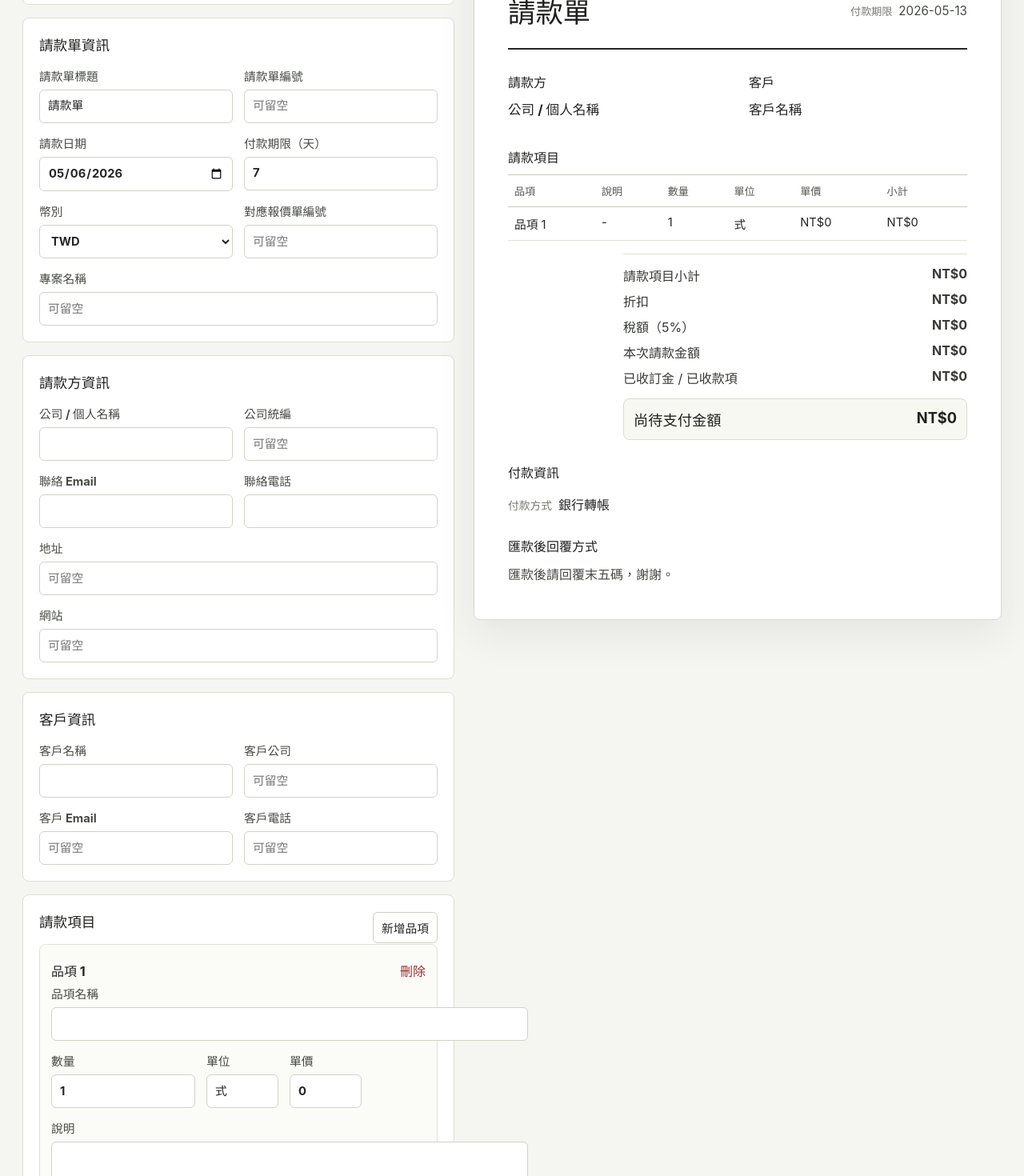
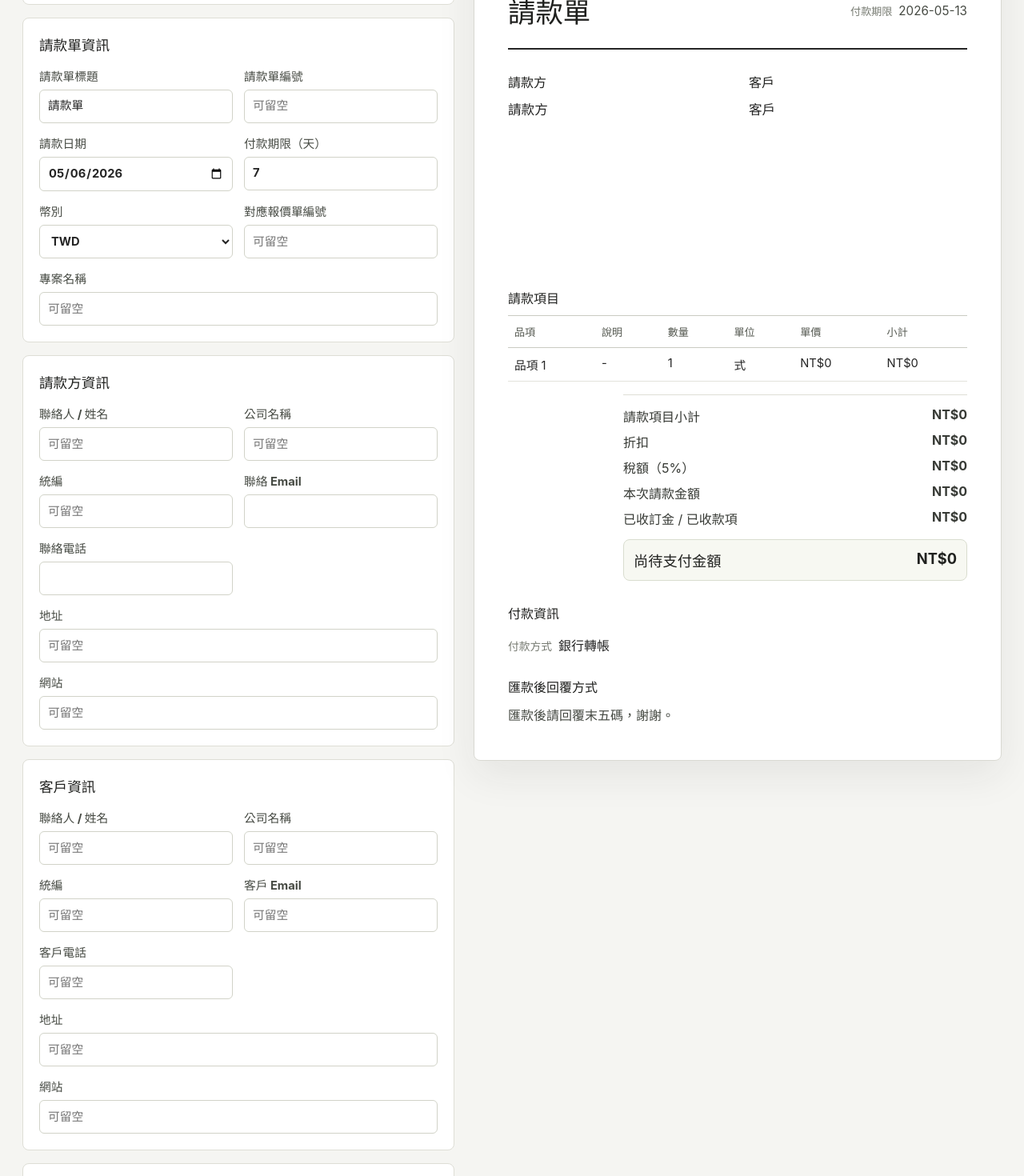
Before and after one commit to dong-sc/simple-payment-request-generator, a React (Vite) app: page / in a window 1280 px wide. Shown: the part 280-1750 px from the top of the page at 80% size. Built offline with nearby package versions, Linux system fonts and the light colour scheme.

Commit message:
Align party fields with quote generator

```diff
--- a/src/components/ClientSection.tsx
+++ b/src/components/ClientSection.tsx
@@ -18,17 +18,26 @@
       <h2>客戶資訊</h2>
       <div className="field-grid two-columns">
         <label>
-          客戶名稱
+          聯絡人 / 姓名
           <input
             value={data.clientName}
             onChange={(event) => update('clientName', event.target.value)}
+            placeholder="可留空"
           />
         </label>
         <label>
-          客戶公司
+          公司名稱
           <input
             value={data.clientCompany}
             onChange={(event) => update('clientCompany', event.target.value)}
+            placeholder="可留空"
+          />
+        </label>
+        <label>
+          統編
+          <input
+            value={data.clientTaxId}
+            onChange={(event) => update('clientTaxId', event.target.value)}
             placeholder="可留空"
           />
         </label>
@@ -49,6 +58,22 @@
             placeholder="可留空"
           />
         </label>
+        <label className="span-two">
+          地址
+          <input
+            value={data.clientAddress}
+            onChange={(event) => update('clientAddress', event.target.value)}
+            placeholder="可留空"
+          />
+        </label>
+        <label className="span-two">
+          網站
+          <input
+            value={data.clientWebsite}
+            onChange={(event) => update('clientWebsite', event.target.value)}
+            placeholder="可留空"
+          />
+        </label>
       </div>
     </section>
   );
--- a/src/components/IssuerSection.tsx
+++ b/src/components/IssuerSection.tsx
@@ -18,14 +18,23 @@
       <h2>請款方資訊</h2>
       <div className="field-grid two-columns">
         <label>
-          公司 / 個人名稱
+          聯絡人 / 姓名
           <input
             value={data.issuerName}
             onChange={(event) => update('issuerName', event.target.value)}
+            placeholder="可留空"
           />
         </label>
         <label>
-          公司統編
+          公司名稱
+          <input
+            value={data.issuerCompany}
+            onChange={(event) => update('issuerCompany', event.target.value)}
+            placeholder="可留空"
+          />
+        </label>
+        <label>
+          統編
           <input
             value={data.issuerTaxId}
             onChange={(event) => update('issuerTaxId', event.target.value)}
--- a/src/components/PaymentRequestPreview.tsx
+++ b/src/components/PaymentRequestPreview.tsx
@@ -29,6 +29,21 @@
     <p>
       <span>{label}</span>
       {value}
+    </p>
+  );
+}
+
+function AlignedDetailLine({
+  label,
+  value,
+}: {
+  label: string;
+  value: string;
+}) {
+  return (
+    <p className={value.trim() ? undefined : 'empty-detail'}>
+      <span>{label}</span>
+      {value.trim() || '\u00A0'}
     </p>
   );
 }
@@ -81,19 +96,25 @@
         <section className="preview-party-grid">
           <div className="preview-party">
             <h3>請款方</h3>
-            <strong>{data.issuerName || '公司 / 個人名稱'}</strong>
-            <DetailLine label="統編" value={data.issuerTaxId} />
-            <DetailLine label="Email" value={data.issuerEmail} />
-            <DetailLine label="電話" value={data.issuerPhone} />
-            <DetailLine label="地址" value={data.issuerAddress} />
-            <DetailLine label="網站" value={data.issuerWebsite} />
+            <strong>{data.issuerCompany || data.issuerName || '請款方'}</strong>
+            <AlignedDetailLine label="聯絡人" value={data.issuerName} />
+            <AlignedDetailLine label="公司名稱" value={data.issuerCompany} />
+            <AlignedDetailLine label="統編" value={data.issuerTaxId} />
+            <AlignedDetailLine label="Email" value={data.issuerEmail} />
+            <AlignedDetailLine label="電話" value={data.issuerPhone} />
+            <AlignedDetailLine label="地址" value={data.issuerAddress} />
+            <AlignedDetailLine label="網站" value={data.issuerWebsite} />
           </div>
           <div className="preview-party">
             <h3>客戶</h3>
-            <strong>{data.clientName || '客戶名稱'}</strong>
-            <DetailLine label="公司" value={data.clientCompany} />
-            <DetailLine label="Email" value={data.clientEmail} />
-            <DetailLine label="電話" value={data.clientPhone} />
+            <strong>{data.clientCompany || data.clientName || '客戶'}</strong>
+            <AlignedDetailLine label="聯絡人" value={data.clientName} />
+            <AlignedDetailLine label="公司名稱" value={data.clientCompany} />
+            <AlignedDetailLine label="統編" value={data.clientTaxId} />
+            <AlignedDetailLine label="Email" value={data.clientEmail} />
+            <AlignedDetailLine label="電話" value={data.clientPhone} />
+            <AlignedDetailLine label="地址" value={data.clientAddress} />
+            <AlignedDetailLine label="網站" value={data.clientWebsite} />
           </div>
         </section>
 
--- a/src/styles/global.css
+++ b/src/styles/global.css
@@ -359,6 +359,10 @@
   margin: 6px 0 0;
 }
 
+.preview-party .empty-detail {
+  visibility: hidden;
+}
+
 .preview-meta span,
 .preview-party span,
 .payment-info-grid span {
--- a/src/types/paymentRequest.ts
+++ b/src/types/paymentRequest.ts
@@ -37,6 +37,7 @@
   dueDays: number;
   currency: Currency;
   issuerName: string;
+  issuerCompany: string;
   issuerTaxId: string;
   issuerEmail: string;
   issuerPhone: string;
@@ -44,8 +45,11 @@
   issuerWebsite: string;
   clientName: string;
   clientCompany: string;
+  clientTaxId: string;
   clientEmail: string;
   clientPhone: string;
+  clientAddress: string;
+  clientWebsite: string;
   items: PaymentItem[];
   discountAmount: number;
   taxRate: number;
--- a/src/utils/defaultPaymentRequest.ts
+++ b/src/utils/defaultPaymentRequest.ts
@@ -30,6 +30,7 @@
     dueDays: 7,
     currency: 'TWD',
     issuerName: '',
+    issuerCompany: '',
     issuerTaxId: '',
     issuerEmail: '',
     issuerPhone: '',
@@ -37,8 +38,11 @@
     issuerWebsite: '',
     clientName: '',
     clientCompany: '',
+    clientTaxId: '',
     clientEmail: '',
     clientPhone: '',
+    clientAddress: '',
+    clientWebsite: '',
     items: [createEmptyItem()],
     discountAmount: 0,
     taxRate: 5,
--- a/src/utils/paymentRequestText.ts
+++ b/src/utils/paymentRequestText.ts
@@ -55,7 +55,8 @@
     ...optionalLine('專案名稱', data.projectName),
     '',
     '請款方',
-    ...optionalLine('名稱', data.issuerName),
+    ...optionalLine('聯絡人', data.issuerName),
+    ...optionalLine('公司名稱', data.issuerCompany),
     ...optionalLine('統編', data.issuerTaxId),
     ...optionalLine('Email', data.issuerEmail),
     ...optionalLine('電話', data.issuerPhone),
@@ -63,10 +64,13 @@
     ...optionalLine('網站', data.issuerWebsite),
     '',
     '客戶',
-    ...optionalLine('客戶名稱', data.clientName),
-    ...optionalLine('客戶公司', data.clientCompany),
-    ...optionalLine('客戶 Email', data.clientEmail),
-    ...optionalLine('客戶電話', data.clientPhone),
+    ...optionalLine('聯絡人', data.clientName),
+    ...optionalLine('公司名稱', data.clientCompany),
+    ...optionalLine('統編', data.clientTaxId),
+    ...optionalLine('Email', data.clientEmail),
+    ...optionalLine('電話', data.clientPhone),
+    ...optionalLine('地址', data.clientAddress),
+    ...optionalLine('網站', data.clientWebsite),
     '',
     `請款日期：${data.issueDate}`,
     `付款期限：${data.dueDays} 天（至 ${dueDate}）`,
--- a/src/utils/storage.ts
+++ b/src/utils/storage.ts
@@ -11,10 +11,16 @@
   }
 
   const data = value as Partial<PaymentRequestData>;
+  const issuerCompany =
+    data.issuerCompany ??
+    (!data.issuerTaxId && !data.issuerEmail && !data.issuerPhone
+      ? (data.issuerName ?? '')
+      : '');
 
   return {
     ...fallback,
     ...data,
+    issuerCompany,
     items:
       Array.isArray(data.items) && data.items.length > 0
         ? data.items.map((item) => ({ ...fallback.items[0], ...item }))
```
